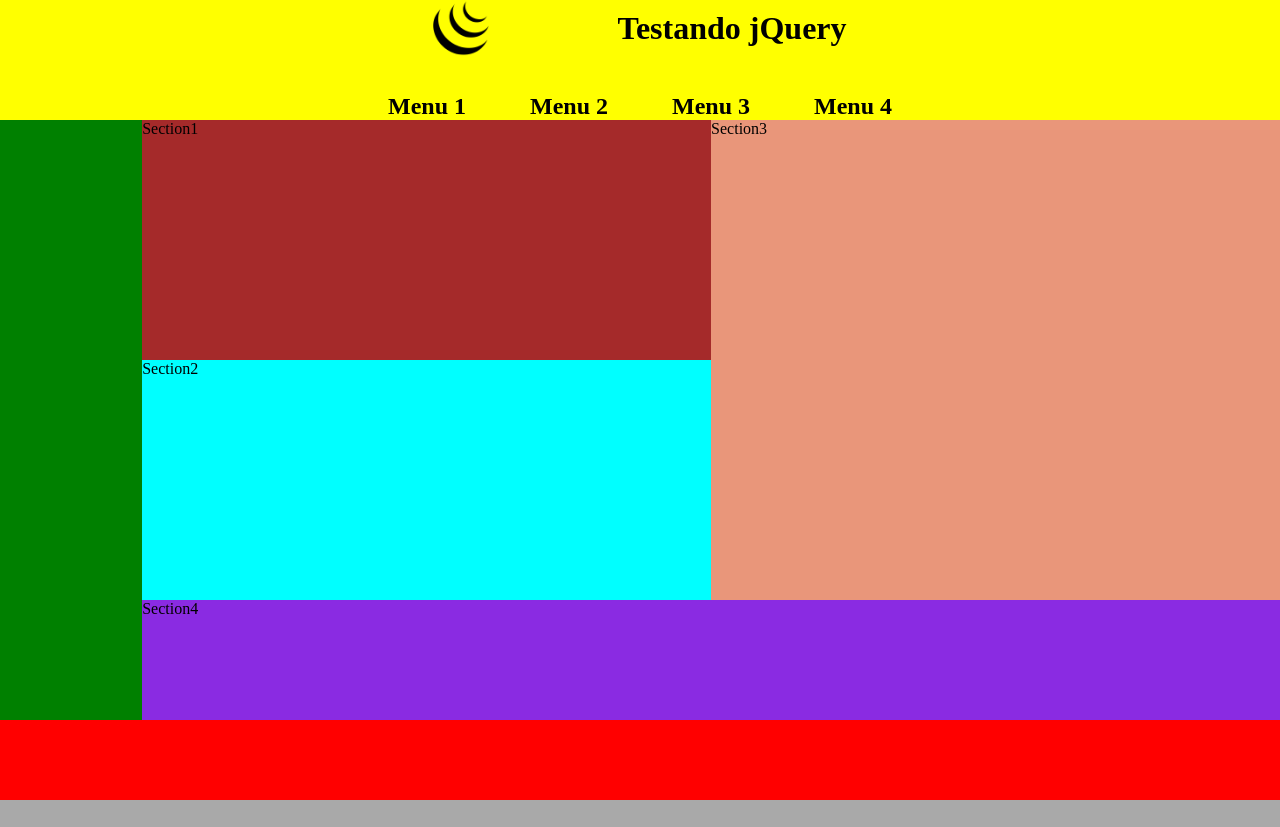
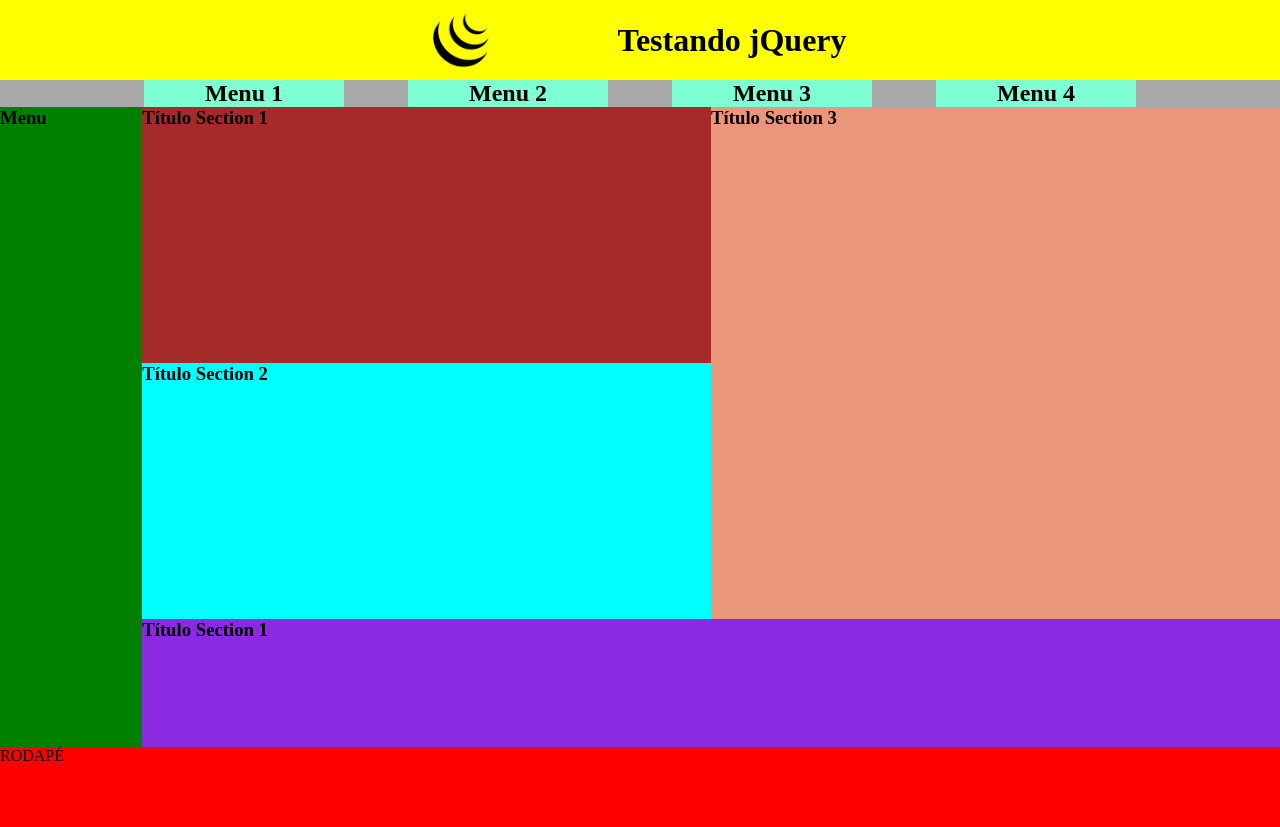
Before and after one commit to viniciussartini/curso_ebac_frontend, a plain HTML site: page modulo9/index.html in a window 1280 px wide. Before the commit the page ends 800 px from the top, so only its background shows below. Drawn offline with Linux system fonts and the light colour scheme.

Commit message:
Algumas modificações no css e js

```diff
--- a/modulo9/css/style.css
+++ b/modulo9/css/style.css
@@ -6,56 +6,64 @@
 
 body {
     background-color: darkgray;
-    display: grid;
-    grid-template-columns: 1fr 8fr;
-    grid-template-rows: 15vh 75vh 10vh;
-    grid-template-areas:
-        "cabecalho cabecalho"
-        "menu-esquerdo conteudo"
-        "rodape rodape"
-    ;
+    max-height: 100vh;
+    height: 100%;
 }
 
 header  {
     background-color: yellow;
-    grid-area: cabecalho;
-    display: flex;
-    flex-direction: column;
-    justify-content: space-between;
-}
-
-header > div {
+    height: 10vh;
     display: flex;
     justify-content: center;
     align-items: center;
     gap: 10vw;
 }
 
-header div > img {
+header > img {
     width: 56px;
 }
 
-header > nav {
+.menu-cabecalho {
     display: flex;
+    position: relative;
     justify-content: center;
     gap: 5vw;
 }
 
-aside {
+.container-menu-cabecalho {
+    background-color: aquamarine;
+    width: 200px;
+    text-align: center;
+}
+
+.lista-menu {
+    position: absolute;
+    display: none;
+    list-style-type: none;
+    background-color: aquamarine;
+    width: 200px;
+}
+
+.menu-lateral {
     background-color: green;
     grid-area: menu-esquerdo;
 }
 
-main {
+.container-conteudo {
     background-color: blue;
-    grid-area: conteudo;
+    height: 80vh;
+    display: grid;
+    grid-template-columns: 1fr 8fr;
+    grid-template-rows: 1fr;
+    grid-template-areas:
+        "menu-esquerdo sections"
+    ;
 }
 
-.container {
+.container-sections {
     background-color: darkgrey;
+    grid-area: sections;
     display: grid;
-    max-height: 100%;
-    height: 100%;
     grid-template-columns: 1fr 1fr;
     grid-template-rows: 40% 40% 20%;
     grid-template-areas:
@@ -63,6 +71,10 @@ main {
         "conteudo2 conteudo3"
         "conteudo4 conteudo4"
     ;
+}
+
+.container section > h3 {
+    padding: 8px;
 }
 
 #conteudo1 {
@@ -87,5 +99,5 @@ main {
 
 footer {
     background-color: red;
-    grid-area: rodape;
+    height: 10vh;
 }
--- a/modulo9/index.html
+++ b/modulo9/index.html
@@ -10,37 +10,68 @@
 </head>
 <body>
     <header>
-        <div>
         <img src="assets/images/jquery_logo.png" alt="Logo jQuery">
         <h1>Testando jQuery</h1>
+    </header>
+    <nav class="menu-cabecalho">
+        <div class="container-menu-cabecalho">
+            <h2 class="titulo-menu-cabecalho">Menu 1</h2>
+            <ul class="lista-menu">
+                <li>Item 1</li>
+                <li>Item 2</li>
+                <li>Item 3</li>
+                <li>Item 4</li>
+            </ul>
         </div>
-        <nav>
-            <div class="menu">
-                <h2>Menu 1</h2>
+        <div class="container-menu-cabecalho">
+            <h2 class="titulo-menu-cabecalho">Menu 2</h2>
+            <ul class="lista-menu">
+                <li>Item 1</li>
+                <li>Item 2</li>
+                <li>Item 3</li>
+                <li>Item 4</li>
+            </ul>
         </div>
-            <div class="menu">
-                <h2>Menu 2</h2>
+        <div class="container-menu-cabecalho">
+            <h2 class="titulo-menu-cabecalho">Menu 3</h2>
+            <ul class="lista-menu">
+                <li>Item 1</li>
+                <li>Item 2</li>
+                <li>Item 3</li>
+                <li>Item 4</li>
+            </ul>
         </div>
-            <div class="menu">
-                <h2>Menu 3</h2>
-            </div>
-            <div class="menu">
-                <h2>Menu 4</h2>
+        <div class="container-menu-cabecalho">
+            <h2 class="titulo-menu-cabecalho">Menu 4</h2>
+            <ul class="lista-menu">
+                <li>Item 1</li>
+                <li>Item 2</li>
+                <li>Item 3</li>
+                <li>Item 4</li>
+            </ul>
         </div>
     </nav>
-    </header>
-    <aside>
+    <main class="container-conteudo">
+        <aside class="menu-lateral">
+            <h3>Menu</h3>
         </aside>
-    <main>
-        <div class="container">
-            <section id="conteudo1">Section1</section>
-            <section id="conteudo2">Section2</section>
-            <section id="conteudo3">Section3</section>
-            <section id="conteudo4">Section4</section>
+        <div class="container-sections">
+            <section id="conteudo1">
+                <h3>Título Section 1</h3>
+            </section>
+            <section id="conteudo2">
+                <h3>Título Section 2</h3>
+            </section>
+            <section id="conteudo3">
+                <h3>Título Section 3</h3>
+            </section>
+            <section id="conteudo4">
+                <h3>Título Section 1</h3>
+            </section>
         </div>
     </main>
     <footer>
-
+        RODAPÉ
     </footer>
     <script src="js/main.js"></script>
 </body>
--- a/modulo9/js/main.js
+++ b/modulo9/js/main.js
@@ -0,0 +1,12 @@
+$(document).ready(function() {
+
+    $(".titulo-menu-cabecalho").on("mouseover mouseout", function() {
+        $(".lista-menu").slideToggle(500);
+
+    });
+
+    $(".menu-lateral").click(function() {
+
+    });
+
+});
```
Lines whose indentation alone changed are shown as unchanged.
